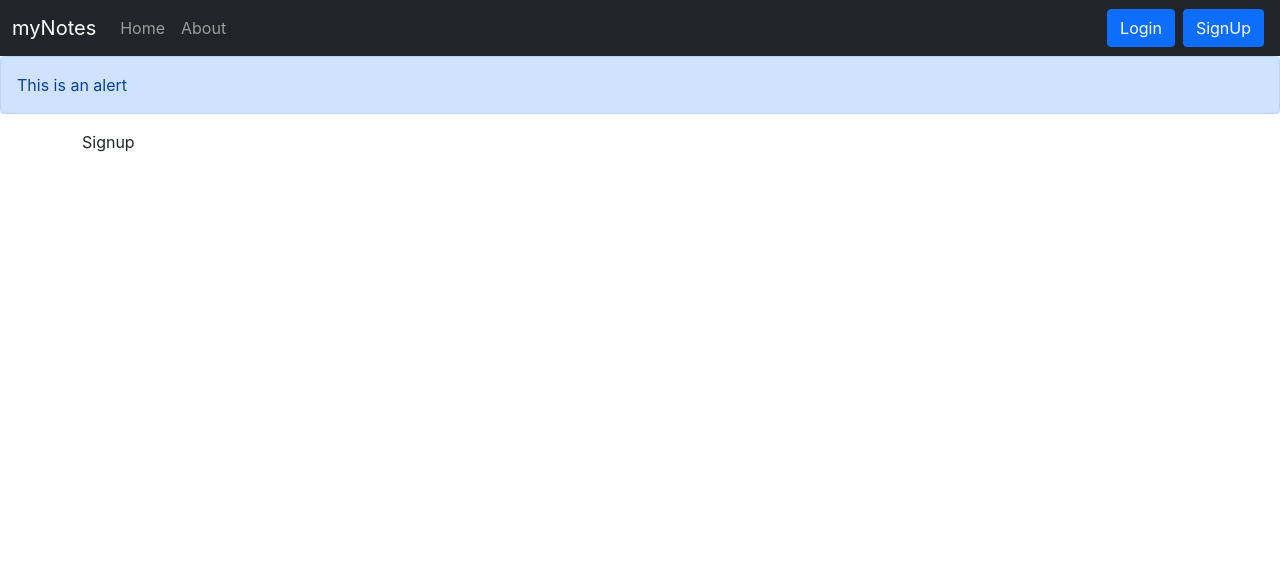
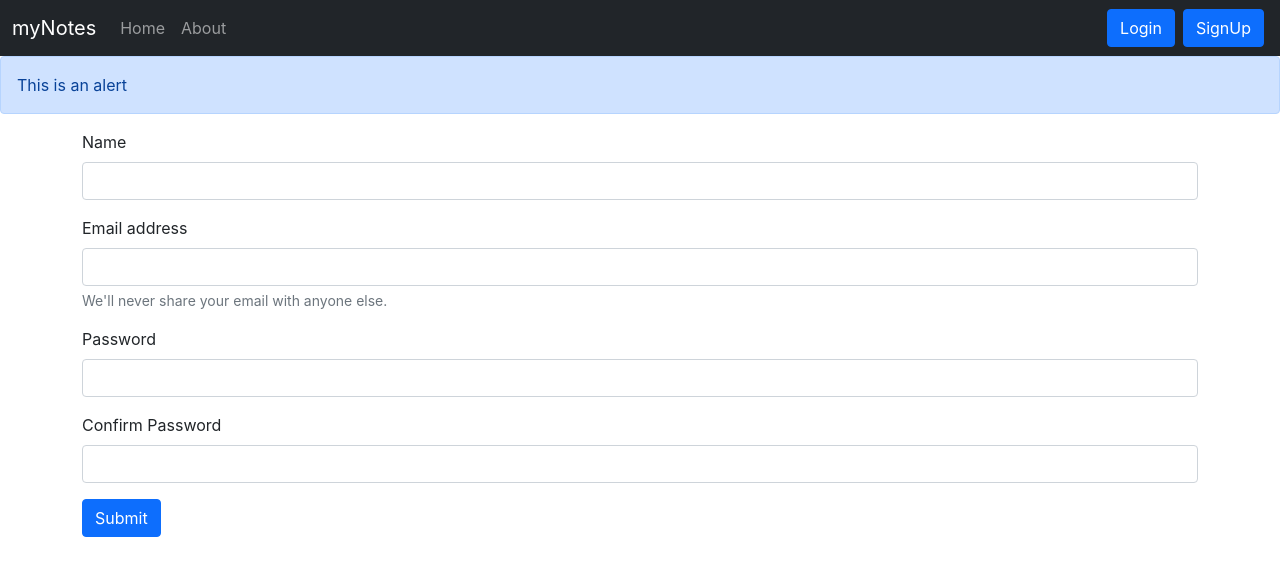
Before and after one commit to Goutham-02/my-notes, a React (Create React App) app: page /signup in a window 1280 px wide. Shown: the top 576 px of the page. Built offline with nearby package versions, Linux system fonts and the light colour scheme.

Commit message:
SignUp component added

```diff
--- a/src/components/Signup.js
+++ b/src/components/Signup.js
@@ -1,8 +1,57 @@
-import React from 'react'
+import React, { useState } from 'react'
+import { useNavigate } from 'react-router-dom'
 
 const Signup = () => {
+
+  const [credentials, setCredentials] = useState({ name: "", email: "", password: "", cpassword: "" })
+  let navigate = useNavigate();
+
+  const handleSubmit = async (e) => {
+    e.preventDefault();
+    const { name, email, password } = credentials;
+    const response = await fetch("http://localhost:5000/api/auth/createuser", {
+      method: 'POST',
+      headers: {
+        'Content-Type': 'application/json'
+      },
+      body: JSON.stringify({ name: credentials.name, email: credentials.email, password: credentials.password })
+    });
+    const json = await response.json();
+    console.log(json);
+    if (json.success) {
+      //Save the auth token and redirect
+      localStorage.setItem('token', json.authtoken);
+      navigate("/");
+    }
+  }
+
+  const onChange = (e) => {
+    setCredentials({ ...credentials, [e.target.name]: e.target.value })
+  };
+
   return (
-    <div>Signup</div>
+    <div>
+      <form onSubmit={handleSubmit}>
+        <div className="mb-3">
+          <label htmlFor="name" className="form-label">Name</label>
+          <input type="text" className="form-control" name="name" id="name" aria-describedby="emailHelp" onChange={onChange} />
+        </div>
+        <div className="mb-3">
+          <label htmlFor="email" className="form-label">Email address</label>
+          <input type="email" className="form-control" name="email" id="email" aria-describedby="emailHelp" onChange={onChange} />
+          <div id="emailHelp" className="form-text">We'll never share your email with anyone else.</div>
+        </div>
+        <div className="mb-3">
+          <label htmlFor="password" className="form-label">Password</label>
+          <input type="password" className="form-control" name="password" id="password" onChange={onChange} required minLength={5}/>
+        </div>
+        <div className="mb-3">
+          <label htmlFor="cpassword" className="form-label">Confirm Password</label>
+          <input type="password" className="form-control" name="cpassword" id="cpassword" onChange={onChange} required minLength={5}/>
+        </div>
+        <button type="submit" className="btn btn-primary">Submit</button>
+      </form>
+    </div>
   )
 }
 
```
Also changed, not shown: src/components/Login.js (+7 -7 lines), 1 other file (tests, documents, lock files or other folders).
